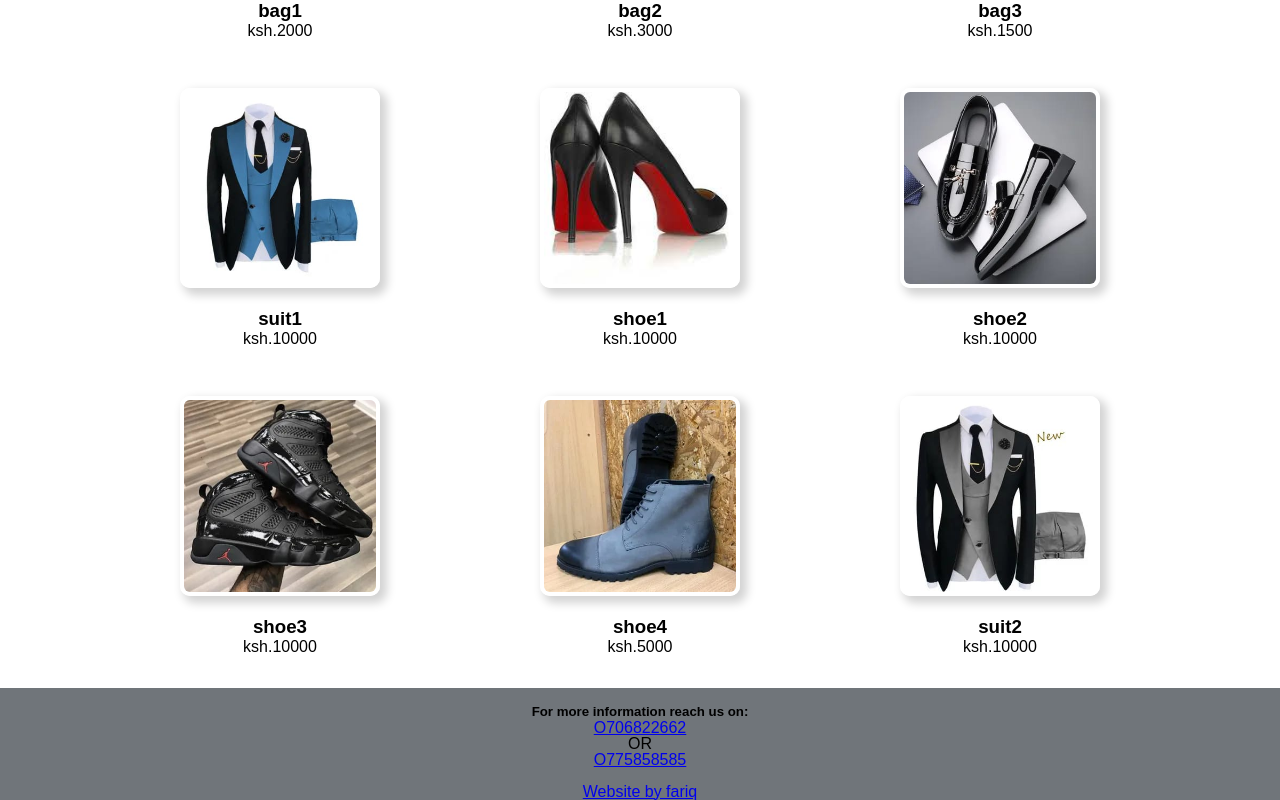
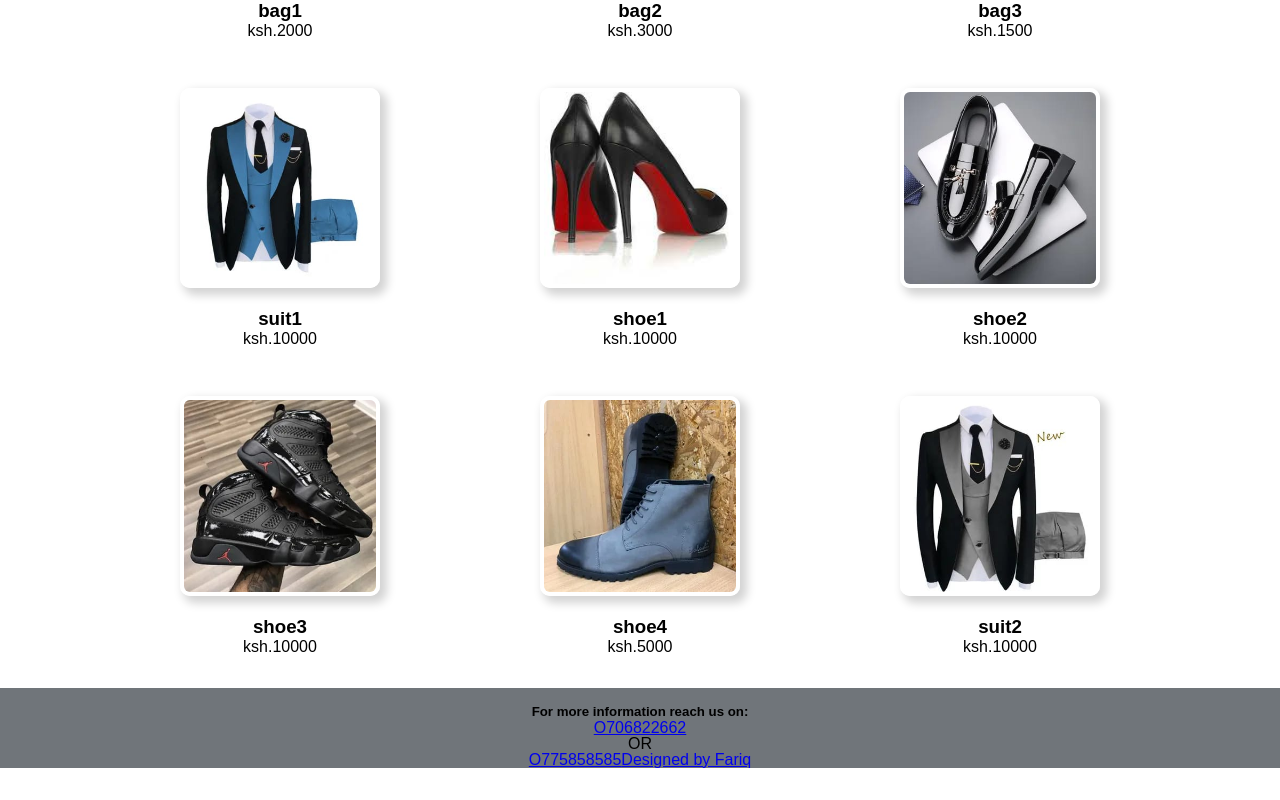
Before and after one commit to makwaka/lookuMaster-254, a React (Create React App) app: page / in a window 1280 px wide. Shown: the part 421-1221 px from the top of the page. After the commit the page ends 1189 px from the top, so only its background shows below. Built offline with nearby package versions, Linux system fonts and the light colour scheme.

Commit message:
Added email of the designer to the footer.js

```diff
--- a/src/footer.js
+++ b/src/footer.js
@@ -8,8 +8,7 @@ function footer() {
     </h5>
     <a  href='tel: O706822662'>O706822662</a> <p> OR </p>
     <a  href='tel: O775858585'>O775858585</a>
-    <a href='pharisnjuguna22@gmail.com'><p className='web-by'>Website by fariq</p></a>
-
+    <a href = "mailto: pharisnjuguna22@gmail.com">Designed by Fariq</a>
   </article>
     </div>
   )
```
